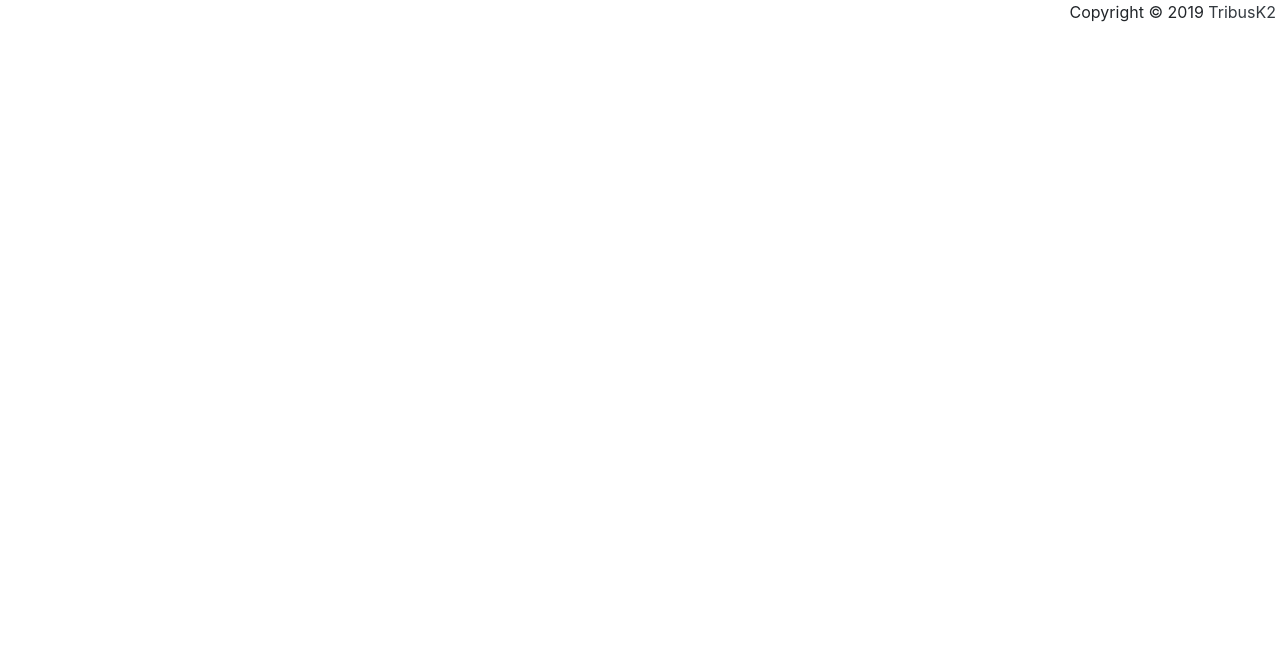
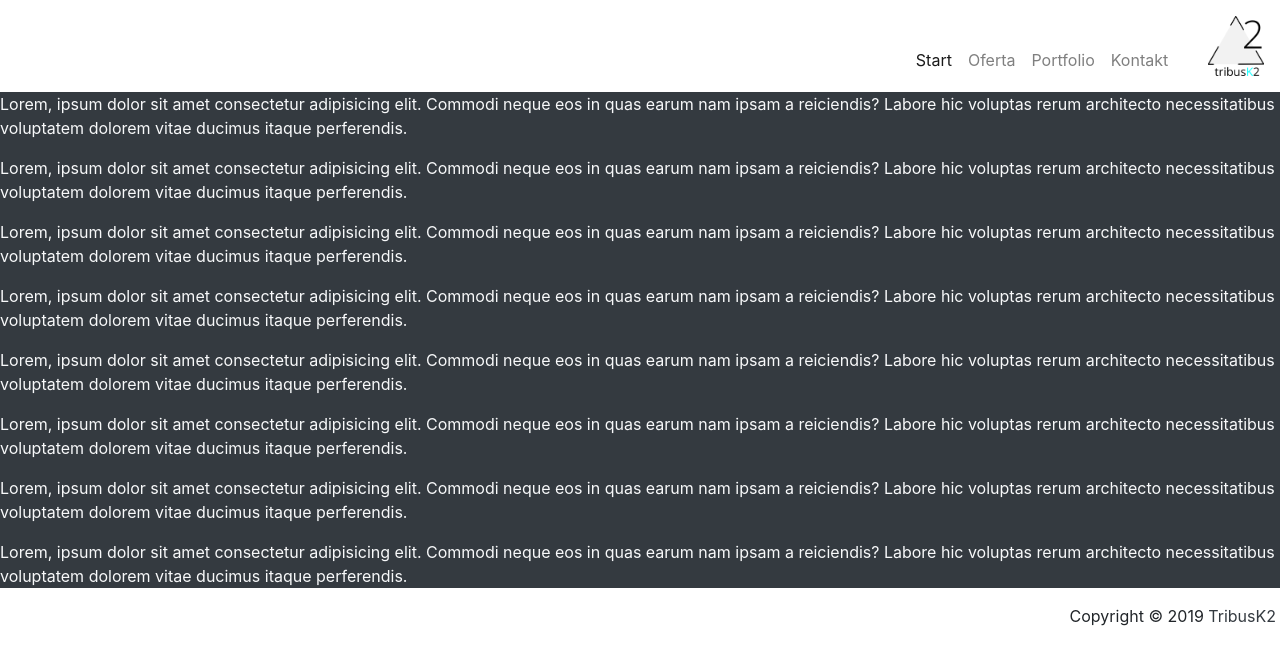
Before and after one commit to TribusK2/TribusK2_2_0, a plain HTML site: page index.html in a window 1280 px wide. Drawn offline with nearby package versions, Linux system fonts and the light colour scheme.

Commit message:
Navbar and route added

```diff
--- a/index.html
+++ b/index.html
@@ -11,7 +11,7 @@
     <!-- <link rel="stylesheet" href="https://stackpath.bootstrapcdn.com/bootstrap/4.3.1/css/bootstrap.min.css" integrity="sha384-ggOyR0iXCbMQv3Xipma34MD+dH/1fQ784/j6cY/iJTQUOhcWr7x9JvoRxT2MZw1T" crossorigin="anonymous"> -->
     <link rel="stylesheet" href="cdn/bootstrap.css">
     <!-- <link rel="stylesheet" type="text/css" href="icons/flaticon.css"> -->
-    <link rel="icon" href="./img/logo-short.jpg">
+    <link rel="icon" href="./img/logoXSmall.jpg">
     <link rel="stylesheet" href="style/style.css">
     <!-- <script src="https://ajax.googleapis.com/ajax/libs/angularjs/1.7.8/angular.min.js"></script> -->
     <!-- <script src="https://ajax.googleapis.com/ajax/libs/angularjs/1.7.8/angular-animate.min.js"></script> -->
@@ -21,13 +21,42 @@
     <script src="cdn/route.js"></script>
     <script src="script/app.js"></script>
 </head>
-<body>
+<body ng-app=myApp>
     <header>
+        <div class="container-fluid mx-0 px-0">
+            <div class="row mx-0">
+                <nav class="col navbar navbar-expand-sm navbar-light bg-white align-items-top align-items-start pt-3">
+                    <button class="navbar-toggler btn btn-link btn-border-none" type="button" data-toggle="collapse" data-target="#navbarNav" aria-controls="navbarNav" aria-expanded="false" aria-label="Toggle navigation">
+                        <span class="navbar-toggler-icon"></span>
+                    </button>
+                    <div class="collapse navbar-collapse justify-content-end pt-4" id="navbarNav">
+                        <ul class="navbar-nav text-center ml-4 pl-5">
+                            <li class="nav-item active text-capitalize text-secondary">
+                                <a class="nav-link" href="#">start<span class="sr-only">(current)</span></a>
+                            </li>
+                            <li class="nav-item text-capitalize text-secondary">
+                                <a class="nav-link" href="#">oferta</a>
+                            </li>
+                            <li class="nav-item text-capitalize text-secondary">
+                                <a class="nav-link" href="#">portfolio</a>
+                            </li>
+                            <li class="nav-item text-capitalize text-secondary">
+                                <a class="nav-link" href="#">kontakt</a>
+                            </li>
+                        </ul>
+                    </div>
+                </nav>
+                <a class="bg-white mx-0 p-3" href="#">
+                    <img src="img/logoSmall.png" alt="Logo firmowe TribusK2">
+                </a>
+            </div>
+        </div>
+
 
     </header>
 
     <!-- main view -->
-    <div ng-wiev></div>
+    <div ng-view></div>
     <!-- main view end -->
 
     <footer>
@@ -39,6 +68,10 @@
             </div>
         </div>
     </footer>
-
+    <!-- <script src="https://code.jquery.com/jquery-3.4.1.min.js" integrity="sha256-CSXorXvZcTkaix6Yvo6HppcZGetbYMGWSFlBw8HfCJo=" crossorigin="anonymous"></script> -->
+    <script src="cdn/jquery.js"></script>
+    <!-- <script src="https://cdnjs.cloudflare.com/ajax/libs/popper.js/1.14.7/umd/popper.min.js" integrity="sha384-UO2eT0CpHqdSJQ6hJty5KVphtPhzWj9WO1clHTMGa3JDZwrnQq4sF86dIHNDz0W1" crossorigin="anonymous"></script> -->
+    <!-- <script src="https://stackpath.bootstrapcdn.com/bootstrap/4.3.1/js/bootstrap.min.js" integrity="sha384-JjSmVgyd0p3pXB1rRibZUAYoIIy6OrQ6VrjIEaFf/nJGzIxFDsf4x0xIM+B07jRM" crossorigin="anonymous"></script> -->
+    <script src="cdn/bootstrap.js"></script>
 </body>
 </html>
--- a/script/app.js
+++ b/script/app.js
@@ -0,0 +1,13 @@
+var myApp = angular.module('myApp', ['ngRoute', 'ngAnimate']);
+
+myApp.config(['$routeProvider', function($routeProvider){
+    $routeProvider
+    .when("/", {
+        templateUrl : "../views/start.html",
+        // controller : "startCtrl"
+        }
+    )
+    .otherwise({
+        redirectTo: '/'
+    });
+}]);
--- a/style/_variables.scss
+++ b/style/_variables.scss
@@ -0,0 +1,4 @@
+// Variables
+
+// $colorLightWhite: #f8f9fa;
+$topHeaderDistance: 92px;
--- a/style/style.scss
+++ b/style/style.scss
@@ -0,0 +1,13 @@
+@import "variables";
+
+header{
+    img{
+        height: 60px;
+    }
+    button{
+        border: none !important;
+    }
+}
+main{
+
+}
--- /dev/null
+++ b/views/start.html
@@ -0,0 +1,10 @@
+<section class="mainDisplay bg-dark text-light">
+    <p>Lorem, ipsum dolor sit amet consectetur adipisicing elit. Commodi neque eos in quas earum nam ipsam a reiciendis? Labore hic voluptas rerum architecto necessitatibus voluptatem dolorem vitae ducimus itaque perferendis.</p>
+    <p>Lorem, ipsum dolor sit amet consectetur adipisicing elit. Commodi neque eos in quas earum nam ipsam a reiciendis? Labore hic voluptas rerum architecto necessitatibus voluptatem dolorem vitae ducimus itaque perferendis.</p>
+    <p>Lorem, ipsum dolor sit amet consectetur adipisicing elit. Commodi neque eos in quas earum nam ipsam a reiciendis? Labore hic voluptas rerum architecto necessitatibus voluptatem dolorem vitae ducimus itaque perferendis.</p>
+    <p>Lorem, ipsum dolor sit amet consectetur adipisicing elit. Commodi neque eos in quas earum nam ipsam a reiciendis? Labore hic voluptas rerum architecto necessitatibus voluptatem dolorem vitae ducimus itaque perferendis.</p>
+    <p>Lorem, ipsum dolor sit amet consectetur adipisicing elit. Commodi neque eos in quas earum nam ipsam a reiciendis? Labore hic voluptas rerum architecto necessitatibus voluptatem dolorem vitae ducimus itaque perferendis.</p>
+    <p>Lorem, ipsum dolor sit amet consectetur adipisicing elit. Commodi neque eos in quas earum nam ipsam a reiciendis? Labore hic voluptas rerum architecto necessitatibus voluptatem dolorem vitae ducimus itaque perferendis.</p>
+    <p>Lorem, ipsum dolor sit amet consectetur adipisicing elit. Commodi neque eos in quas earum nam ipsam a reiciendis? Labore hic voluptas rerum architecto necessitatibus voluptatem dolorem vitae ducimus itaque perferendis.</p>
+    <p>Lorem, ipsum dolor sit amet consectetur adipisicing elit. Commodi neque eos in quas earum nam ipsam a reiciendis? Labore hic voluptas rerum architecto necessitatibus voluptatem dolorem vitae ducimus itaque perferendis.</p>
+</section>
```
Also changed, not shown: img/logoSmall.png (added), img/logoXSmall.jpg (added), style/style.css, 1 other file.
